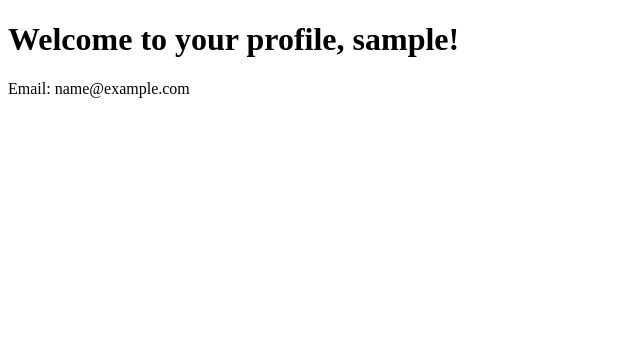
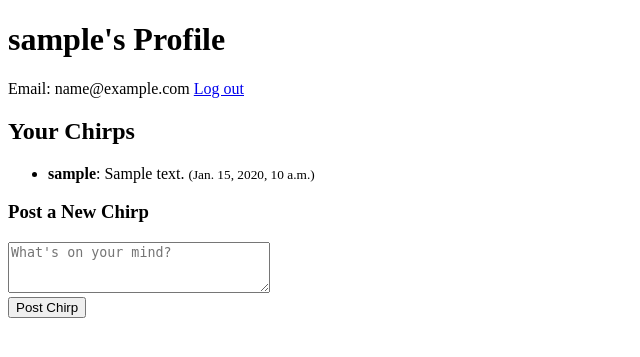
Before and after one commit to mattk6/chirper, a Django app: page /profile/ in a window 1280 px wide. Shown: the top 357 px of the page, without its empty margins (0-640 px from the left). Run offline with Django 5.2, Linux system fonts and the light colour scheme; a user stored in the database is signed in; tables that the repository leaves empty hold one stand-in row (values such as "Sample post").

Commit message:
chirps work, must refresh to update

```diff
--- a/home/templates/home/profile.html
+++ b/home/templates/home/profile.html
@@ -1,14 +1,75 @@
-<!-- profile.html -->
-
 <!DOCTYPE html>
 <html lang="en">
 <head>
     <meta charset="UTF-8">
     <meta name="viewport" content="width=device-width, initial-scale=1.0">
-    <title>Your Profile</title>
+    <title>Profile</title>
 </head>
 <body>
-    <h1>Welcome to your profile, {{ user.username }}!</h1>
-    <p>Email: {{ user.email }}</p>
+    <h1>{{ user.username }}'s Profile</h1>
+    <p>Email: {{ user.email }} <a href="/accounts/logout">Log out</a></p>
+
+    <div id="chirps-list">
+        <h2>Your Chirps</h2>
+        <ul>
+            {% for chirp in chirps %}
+                <li id="chirp-{{ chirp.id }}">
+                    <strong>{{ chirp.user.username }}</strong>: {{ chirp.message }}
+                    <small>({{ chirp.created_at }})</small>
+                </li>
+            {% empty %}
+                <li>No chirps yet!</li>
+            {% endfor %}
+        </ul>
+    </div>
+
+    <div>
+        <h3>Post a New Chirp</h3>
+        <form id="chirp-form" method="POST">
+            {% csrf_token %}
+            <textarea name="message" id="message" cols="30" rows="3" placeholder="What's on your mind?" required></textarea><br>
+            <button type="submit">Post Chirp</button>
+        </form>
+    </div>
+
+    <script>
+        document.getElementById('chirp-form').addEventListener('submit', function(event) {
+            event.preventDefault();  // Prevent the default form submission
+            const message = document.getElementById('message').value;
+
+            // Log the message to ensure it's being captured
+            console.log('Posting message:', message);
+
+
+            // Send the new chirp to the server via AJAX
+            fetch("{% url 'post_chirp' %}", {
+                method: 'POST',
+                headers: {
+                    'Content-Type': 'application/x-www-form-urlencoded',
+                    'X-CSRFToken': document.querySelector('[name=csrfmiddlewaretoken]').value
+                },
+                body: 'message=' + encodeURIComponent(message)
+            })
+            .then(response => response.json())
+            .then(data => {
+                        // Log the response to ensure the data is coming back
+                console.log('Received response:', data);
+
+                if (data.username) {
+                    // Create a new chirp element
+                    const chirpList = document.querySelector('ul');
+                    const newChirp = document.createElement('li');
+                    newChirp.innerHTML = `<strong>${data.username}</strong>: ${data.message} <small>(${data.created_at})</small>`;
+                    chirpList.prepend(newChirp);  // Add new chirp to the top of the list
+
+                    // Clear the textarea
+                    document.getElementById('message').value = '';
+                } else {
+                    alert('Error posting chirp');
+                }
+            });
+        });
+    </script>
+
 </body>
 </html>
--- a/home/urls.py
+++ b/home/urls.py
@@ -1,8 +1,11 @@
-from django.urls import path
+from django.contrib import admin
+from django.urls import path, include
 from . import views
 from .views import profile_view
-
 urlpatterns = [
     path("", views.home, name="home"),
     path("profile/", profile_view, name="profile"),
+
+    path('admin/', admin.site.urls),
+    path('chirps/', include('chirper.urls')),  # Include chirp URLs
 ]
--- a/home/views.py
+++ b/home/views.py
@@ -1,12 +1,12 @@
 from django.shortcuts import render
 from django.contrib.auth.decorators import login_required
+from chirper.models import Chirp
 
-# Create your views here.
 def home(request):
     return render(request, "home/index.html")
 
+@login_required
+def profile_view(request):
 
-
-def profile_view(request):
-    user = request.user
-    return render(request, 'home/profile.html', {'user': user})
+    chirps = Chirp.objects.all()
+    return render(request, 'home/profile.html', {'chirps': chirps, 'user': request.user})
```
Also changed, not shown: chirper/views.py (+24 -5 lines), chirper/migrations/0001_initial.py (added).
